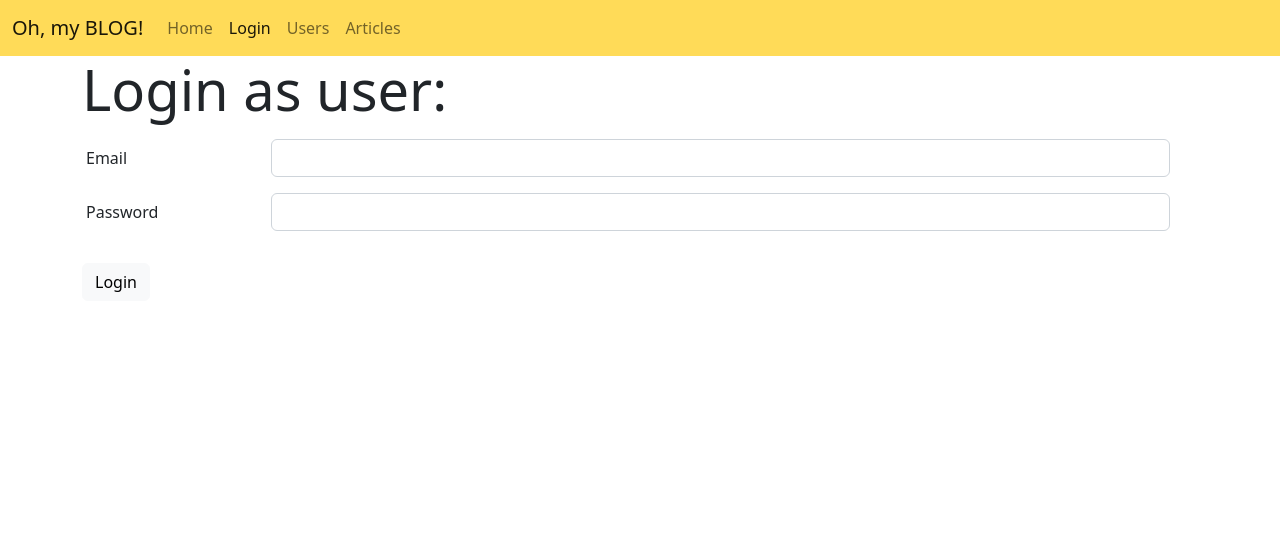
After one commit to Shereshkov-Yuriy/blog, a Flask app: page /login in a window 1280 px wide. The commit adds this page. Shown: the top 557 px of the page. Run offline with Flask 3, Linux system fonts and the light colour scheme; some libraries are stand-ins or nearby versions.

Commit message:
lesson 3 (#3)

```diff
--- a/blog/app.py
+++ b/blog/app.py
@@ -1,17 +1,43 @@
-from flask import Flask
+from flask import Flask, redirect, url_for
+from flask_login import LoginManager
+from flask_sqlalchemy import SQLAlchemy
 
-from blog import views as vi
-from blog.articles import views as va
-from blog.users import views as vu
+from blog import views as index
+from blog.articles import views as article
+from blog.auth import views as auth
+from blog.users import views as user
+
+db = SQLAlchemy()
+login_manager = LoginManager()
 
 
 def create_app() -> Flask:
     app = Flask(__name__)
+    app.config["SECRET_KEY"] = "5k=7%%j6s=ucb^hpdbrl$&7$wy41zph-_85&sc+1a7_)ujp@du"
+    app.config["SQLALCHEMY_DATABASE_URI"] = "sqlite:///db.sqlite"
+    app.config["SQLALCHEMY_TRACK_MODIFICATIONS"] = False
+
+    login_manager.login_view = "auth.login"
+    login_manager.init_app(app)
+
+    from blog.models import User
+
+    @login_manager.user_loader
+    def load_user(pk: int):
+        return User.query.get(pk)
+
+    @login_manager.unauthorized_handler
+    def unauthorized():
+        return redirect(url_for("auth.login"))
+
+    db.init_app(app)
+
     register_blueprints(app)
     return app
 
 
 def register_blueprints(app: Flask):
-    app.register_blueprint(va.article)
-    app.register_blueprint(vu.user)
-    app.register_blueprint(vi.index)
+    app.register_blueprint(article.article)
+    app.register_blueprint(auth.auth)
+    app.register_blueprint(user.user)
+    app.register_blueprint(index.index)
--- /dev/null
+++ b/blog/auth/views.py
@@ -0,0 +1,31 @@
+from flask import Blueprint, flash, redirect, render_template, request, url_for
+from flask_login import login_required, login_user, logout_user
+from werkzeug.security import check_password_hash
+
+auth = Blueprint("auth", __name__, static_folder="../static")
+
+
+@auth.route("/login", methods=["GET", "POST"])
+def login():
+    if request.method == "GET":
+        return render_template("auth/login.html")
+
+    email = request.form.get("email")
+    password = request.form.get("password")
+
+    from blog.models import User
+
+    user = User.query.filter_by(email=email).first()
+    if not user or not check_password_hash(user.password, password):
+        flash("Check your login details")
+        return redirect(url_for(".login"))
+
+    login_user(user)
+    return redirect(url_for("user.profile", pk=user.id))
+
+
+@auth.route("/logout")
+@login_required
+def logout():
+    logout_user()
+    return redirect(url_for(".login"))
--- a/blog/templates/articles/details.html
+++ b/blog/templates/articles/details.html
@@ -4,7 +4,7 @@
 
 {% block content %}
 <div>
-  <h1 class="display-1">User #{{ article_id }}</h1>
+  <h1 class="display-4">Article #{{ article_id }}</h1>
   <p>{{ article_data }}</p>
   <p>{{ lipsum(1) }}</p>
 </div>
--- a/blog/templates/articles/list.html
+++ b/blog/templates/articles/list.html
@@ -1,9 +1,9 @@
 {% extends "base.html" %}
 
-{% block title %}Article List{% endblock  %}
+{% block title %}Article List{% endblock title %}
 
 {% block content %}
-<h1 class="display-1">Article List</h1>
+<h1 class="display-4">Article List</h1>
 
 <div class="row justify-content-md-center">
 
@@ -16,7 +16,7 @@
         {{ article.title }}</a></h6>
     <p class="card-text">{{ article.text }}</p>
     <p class="card-text">{{ lipsum(n=1, min=12, max=16) }}</p>
-    <a href="{{ url_for('user.get_user', pk=article.author) }}" class="card-link">Author {{ article.author }}</a>
+    <a href="{{ url_for('user.profile', pk=article.author) }}" class="card-link">Author {{ article.author }}</a>
   </div>
 </div>
 {% endfor %}
--- /dev/null
+++ b/blog/templates/auth/login.html
@@ -0,0 +1,35 @@
+{% extends 'base.html' %}
+
+{% block title %}Login Page{% endblock title %}
+
+{% block content %}
+
+<h1 class="display-4">Login as user:</h1>
+
+{% with messages = get_flashed_messages() %}
+  {% if messages %}
+    <div class="alert alert-warning" role="alert">
+      {{ messages[0] }}
+    </div>
+  {% endif %}
+{% endwith %}
+
+<form class="row g-3 mt-3" method="post" action="{{ url_for('auth.login') }}">
+  <div class="mb-3 row">
+    <label for="email" class="col-sm-2 col-form-label">Email</label>
+    <div class="col-sm-10">
+      <input type="text" class="form-control" id="email" name="email">
+    </div>
+  </div>
+  <div class="mb-3 row">
+    <label for="password" class="col-sm-2 col-form-label">Password</label>
+    <div class="col-sm-10">
+      <input type="password" class="form-control" id="password" name="password">
+    </div>
+  </div>
+  <div class="col-auto">
+    <button type="submit" class="btn btn-light mb-3">Login</button>
+  </div>
+</form>
+
+{% endblock content %}
--- a/blog/templates/base.html
+++ b/blog/templates/base.html
@@ -4,11 +4,7 @@
     <meta charset="UTF-8">
     <meta http-equiv="X-UA-Compatible" content="IE=edge">
     <meta name="viewport" content="width=device-width, initial-scale=1.0">
-    <title>
-        {% block title %}
-            Main page.
-        {% endblock title %}
-    </title>
+    <title>{% block title %}{% endblock title %}</title>
     <link href="{{ url_for('static', filename='css/bootstrap.min.css') }}" rel="stylesheet">
 </head>
 <body>
@@ -16,21 +12,11 @@
     {% include "includes/navbar.html" %}
 
     <div class="container" id="content">
-        {% block content %}
-        Hello, my friend!
-        {% endblock content %}
+        {% block content %}{% endblock content %}
     </div>
 
     {% include "includes/footer.html" %}
 
-    <!-- Optional JavaScript; choose one of the two! -->
-
-    <!-- Option 1: Bootstrap Bundle with Popper -->
     <script src="{{ url_for('static', filename='js/bootstrap.bundle.min.js') }}"></script>
-    <!-- Option 2: Separate Popper and Bootstrap JS -->
-    <!--
-    <script src="https://cdn.jsdelivr.net/npm/@popperjs/core@2.11.6/dist/umd/popper.min.js" integrity="sha384-oBqDVmMz9ATKxIep9tiCxS/Z9fNfEXiDAYTujMAeBAsjFuCZSmKbSSUnQlmh/jp3" crossorigin="anonymous"></script>
-    <script src="https://cdn.jsdelivr.net/npm/bootstrap@5.2.3/dist/js/bootstrap.min.js" integrity="sha384-cuYeSxntonz0PPNlHhBs68uyIAVpIIOZZ5JqeqvYYIcEL727kskC66kF92t6Xl2V" crossorigin="anonymous"></script>
-    -->
 </body>
 </html>
--- a/blog/templates/includes/navbar.html
+++ b/blog/templates/includes/navbar.html
@@ -1,20 +1,30 @@
 <nav class="navbar navbar-expand-lg navbar-light" style="background-color: #ffdb58;" id="navbar">
   <div class="container-fluid">
     <a class="navbar-brand"
-      href="{{ url_for("index.index_page") }}">Oh, my BLOG!</a>
+      href="{{ url_for('index.index_page') }}">Oh, my BLOG!</a>
     <button class="navbar-toggler" type="button" data-bs-toggle="collapse" data-bs-target="#navbarNavAltMarkup" aria-controls="navbarNavAltMarkup" aria-expanded="false" aria-label="Toggle navigation">
       <span class="navbar-toggler-icon"></span>
     </button>
     <div class="collapse navbar-collapse" id="navbarNavAltMarkup">
       <div class="navbar-nav">
-        <a class="nav-link {% if request.endpoint == "index.index_page" %}active{% endif %}" aria-current="page"
-          href="{{ url_for("index.index_page") }}">Home</a>
-        <a class="nav-link {% if request.endpoint == "user.user_list" %}active{% endif %}"
-          href="{{ url_for("user.user_list") }}">Users</a>
-        <a class="nav-link {% if request.endpoint == "article.article_list" %}active{% endif %}"
-          href="{{ url_for("article.article_list") }}">Articles</a>
-        <a class="nav-link disabled" href="#" tabindex="-1" aria-disabled="true">Disabled</a>
+        <a class="nav-link {% if request.endpoint == 'index.index_page' %}active{% endif %}" aria-current="page"
+          href="{{ url_for('index.index_page') }}">Home</a>
+        <a class="nav-link {% if request.endpoint == 'auth.login' %}active{% endif %}" aria-current="page"
+        href="{{ url_for('auth.login') }}">Login</a>
+        <a class="nav-link {% if request.endpoint == 'user.user_list' %}active{% endif %}"
+          href="{{ url_for('user.user_list') }}">Users</a>
+        <a class="nav-link {% if request.endpoint == 'article.article_list' %}active{% endif %}"
+          href="{{ url_for('article.article_list') }}">Articles</a>
+        {% if current_user.is_authenticated %}
+          <a class="nav-link" aria-current="page"
+            href="{{ url_for('auth.logout') }}">Logout</a>
+        {% endif %}
       </div>
     </div>
+    {% if current_user.is_authenticated %}
+      <span class="navbar-text">
+        Hi, {{ current_user.username.capitalize() }}
+      </span>
+    {% endif %}
   </div>
 </nav>
--- a/blog/users/constants.py
+++ /dev/null
@@ -1 +0,0 @@
-USERS = {1: "Alice", 2: "John", 3: "Mike"}
--- a/blog/views.py
+++ b/blog/views.py
@@ -5,4 +5,4 @@ index = Blueprint("index", __name__, static_folder="./static")
 
 @index.route("/")
 def index_page():
-    return render_template("index.html", name="Yuriy")
+    return render_template("index.html")
```
Also changed, not shown: blog/articles/views.py (+5 -3 lines), blog/models.py (added, +22 -0 lines), blog/templates/index.html (+6 -1 lines), blog/templates/users/details.html (deleted, +0 -10 lines), blog/templates/users/list.html (+8 -4 lines), blog/templates/users/profile.html (added, +13 -0 lines), blog/users/views.py (+15 -11 lines), requirements.txt (added, +25 -0 lines), wsgi.py (+28 -6 lines), blog/auth/__init__.py (added).
